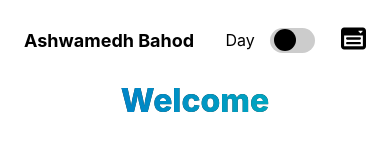
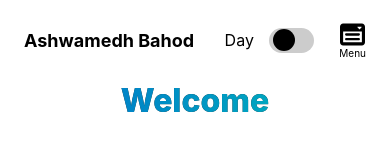
Before and after one commit to kickASS28/portfolio, a React (Create React App) app: page /home in a window 390 px wide. Shown: the top 160 px of the page. Built offline with nearby package versions, Linux system fonts and the light colour scheme.

Commit message:
menu button enhancement

```diff
--- a/src/components/UI/MenuButton.js
+++ b/src/components/UI/MenuButton.js
@@ -3,12 +3,15 @@ import classes from "./MenuButton.module.css";
 
 const MenuButton = ({ night }) => {
   return (
+    <div className={classes.menu_button_container}>
       <svg className={classes.svg} viewBox="0 0 512 512">
         <path
           fill={night ? "#FFF" : "#000"}
           d="M384 232C397.3 232 408 242.7 408 256C408 269.3 397.3 280 384 280H128C114.7 280 104 269.3 104 256C104 242.7 114.7 232 128 232H384zM384 328C397.3 328 408 338.7 408 352C408 365.3 397.3 376 384 376H128C114.7 376 104 365.3 104 352C104 338.7 114.7 328 128 328H384zM448 32C483.3 32 512 60.65 512 96V416C512 451.3 483.3 480 448 480H64C28.65 480 0 451.3 0 416V96C0 60.65 28.65 32 64 32H448zM448 192H64V416H448V192zM436.7 96H363.3C356.2 96 352.6 104.6 357.7 109.7L394.3 146.3C397.5 149.5 402.5 149.5 405.7 146.3L442.3 109.7C447.4 104.6 443.8 96 436.7 96V96z"
         />
       </svg>
+      <span>Menu</span>
+    </div>
   );
 };
 
--- a/src/components/UI/MenuButton.module.css
+++ b/src/components/UI/MenuButton.module.css
@@ -1,8 +1,19 @@
+.menu_button_container {
+  display: flex;
+  flex-direction: column;
+  font-size: small;
+  align-items: center;
+  justify-content: center;
+}
+
 .svg {
   width: 35px;
 }
 
 @media screen and (max-width: 450px) {
+  .menu_button_container {
+    font-size: x-small;
+  }
   .svg {
     width: 25px;
   }
```
Lines whose indentation alone changed are shown as unchanged.
